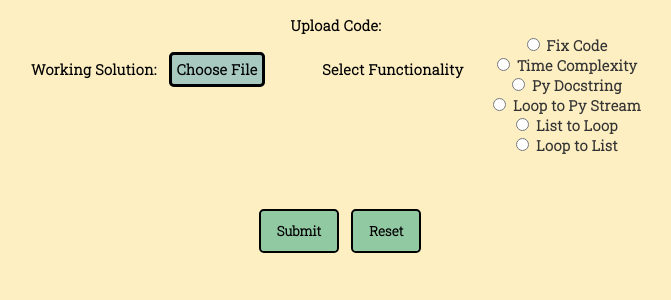
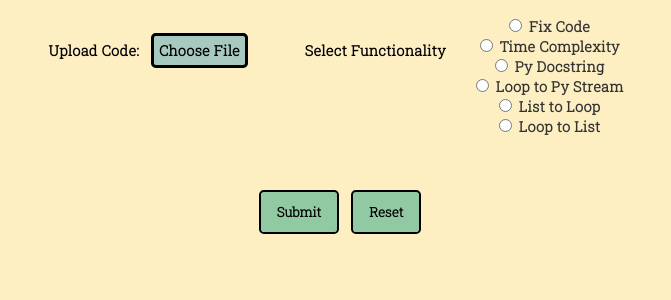
Before and after one commit to ADSteele916/nwhacks2022, a Flask app: page /student in a window 1280 px wide. Shown: the part 96-396 px from the top of the page, without its empty margins (320-991 px from the left). Run offline with Flask 2, Linux system fonts and the light colour scheme.

```diff
--- a/templates/student.html
+++ b/templates/student.html
@@ -25,10 +25,11 @@
             name="prompt"> -->
             <center>
             <div id="menu">
-                <span> Upload Code: </span>
+
                 <div style="display:flex;flex-direction:row;justify-content:center">
+
                     <div style="padding: 25px 0;">
-                        Working Solution:
+                        <span> Upload Code: </span>
                         <label for="1">Choose File</label>
                         <input type="file" name ="student_file"
                         id="1" class="file-upload" style="display:none;"/>
```
